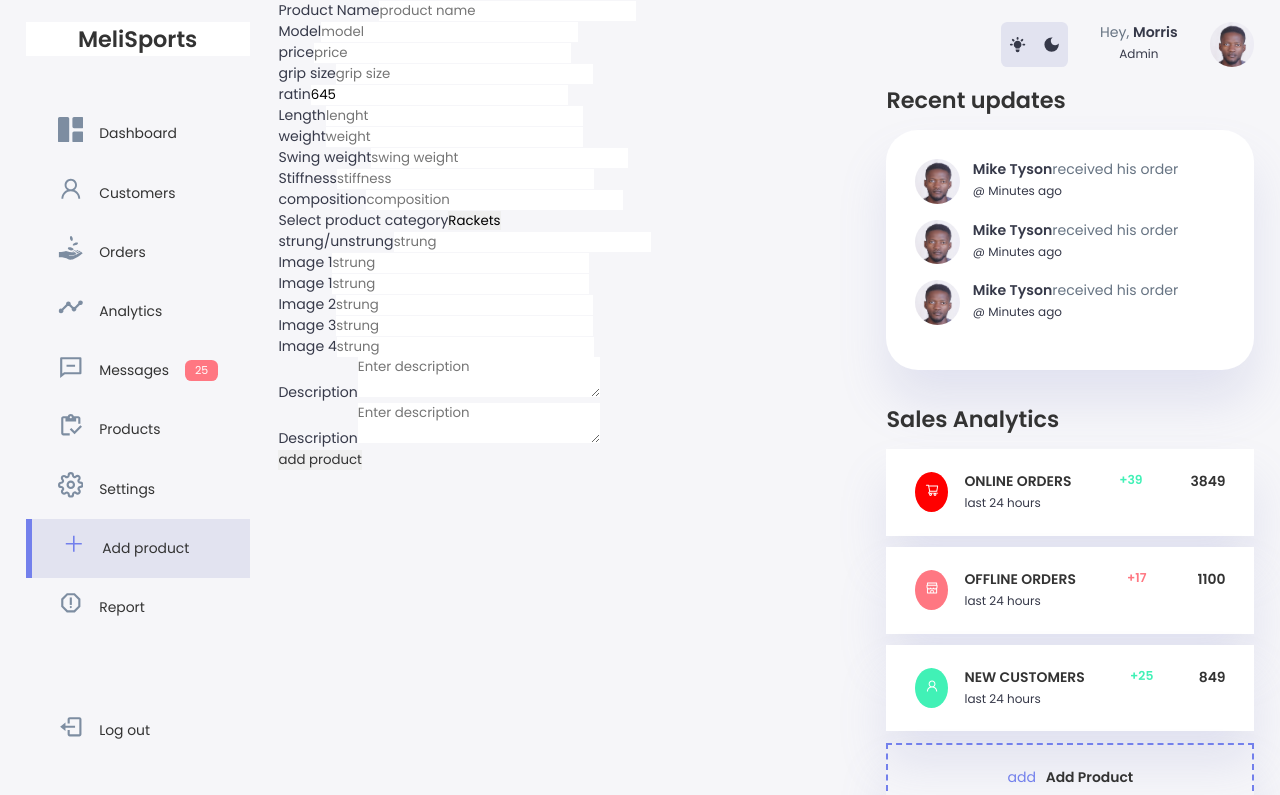
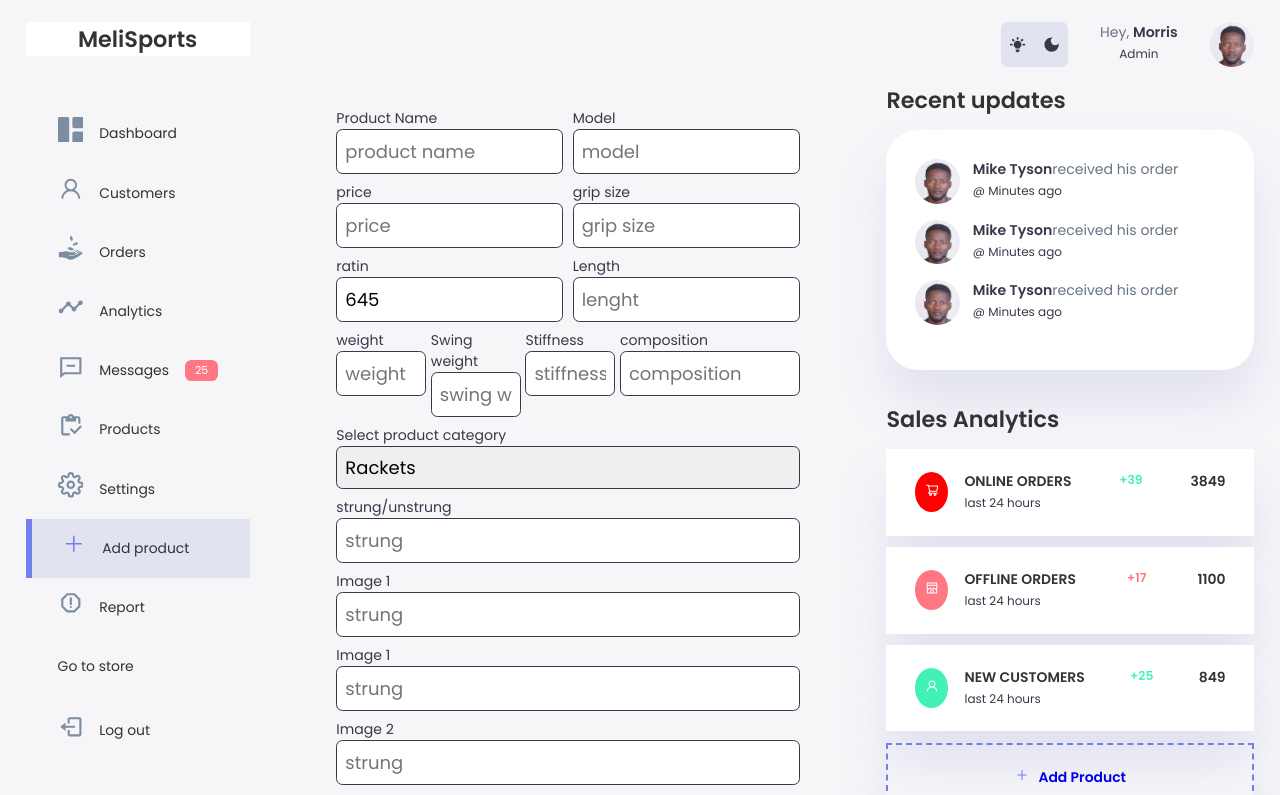
Before and after one commit to Emmykage/melisports-tennis, a React (Create React App) app: page /admin/addproduct in a window 1280 px wide. Shown: the top 795 px of the page. Built offline with nearby package versions, Linux system fonts and the light colour scheme.

Commit message:
create link to home page and back

```diff
--- a/src/App.js
+++ b/src/App.js
@@ -1,4 +1,4 @@
-import { useEffect } from 'react';
+import { useEffect, useState } from 'react';
 import { useDispatch, useSelector } from 'react-redux';
 import { Route, Routes } from 'react-router-dom';
 import './App.css';
@@ -19,17 +19,23 @@ import MainAdmin from './components/layouts/mainAdmin';
 import Main from './components/admin/dashBoard/Main';
 import Messages from './components/admin/messages/Messages';
 import Orders from './components/admin/orders/Orders';
-import Products from './components/products/Products';
 import Settings from './components/admin/settings/Settings';
 import Analytics from './components/admin/analytics/Analytics';
 import Customers from './components/admin/customers/Customers';
 import AddProduct from './components/admin/addproduct/AddProduct';
 import Reports from './components/admin/reports/Reports';
+import Products from './components/admin/products/Products';
+import AddCategory from './components/admin/addcategory/AddCategory';
 // import cartItems from './service/cartItems';
 // import Modal from './components/modal/Modal'
 
 function App() {
   const { cartItems } = useSelector((state) => state.cart);
+  const {setcategoryModal} = useSelector((state) => state.product_categories)
+  // const handleModal = () => {
+  //     setViewModal(!viewModal)
+  // }
+
   // const {isOpen} = useSelector((state) => state.modal)
   // console.log(isOpen)
   const dispatch = useDispatch();
@@ -40,6 +46,8 @@ function App() {
     <>
       {/* {isOpen && <Modal />} */}
       {/* <Nav /> */}
+
+
       <Routes>
         <Route path="/" element={<MainLayout><Home /></MainLayout>} />
         <Route path="/racquets" element={<MainLayout><ProductsPage /></MainLayout>} />
@@ -51,6 +59,7 @@ function App() {
         {/* <Route path='/admin/dashboard' element={<AdminHome><Main /></AdminHome> } /> */}
         <Route path="admin" >
           <Route path='dashboard' element={<AdminHome><Main /></AdminHome> } />
+          <Route path='' element={<AdminHome><Main /></AdminHome> } />
 
           <Route path='customers' element={<AdminHome><Customers /></AdminHome> } />
           <Route path='analytics' element={<AdminHome><Analytics/></AdminHome> } />
@@ -60,7 +69,7 @@ function App() {
           <Route path='settings' element={<MainAdmin><Settings /></MainAdmin> } />
           <Route path='addproduct' element={<MainAdmin><AddProduct /></MainAdmin> }/>
           <Route path='reports' element={<MainAdmin><Reports /></MainAdmin> }/>
-
+          <Route path='add_product_category' element={<MainAdmin><AddCategory/> </MainAdmin>} />
         </Route>
       </Routes>
 
--- a/src/components/admin/Right.jsx
+++ b/src/components/admin/Right.jsx
@@ -1,11 +1,15 @@
 import React, { useState } from 'react'
 import IMG from '../../assets/images/profile/878e146d-997e-4a24-8cff-16682ea47cd6.jpg'
-import {AiOutlineMenu, AiOutlineShoppingCart, AiOutlineShop, AiOutlineUser} from "react-icons/ai"
+import {AiOutlineMenu, AiOutlineShoppingCart, AiOutlineShop, AiOutlineUser, AiOutlinePlus} from "react-icons/ai"
 import {HiLightBulb} from "react-icons/hi"
 import {MdDarkMode} from "react-icons/md"
+import { NavLink } from 'react-router-dom'
+import { useDispatch } from 'react-redux'
+import { setModal } from '../../redux/modal/categoryModal'
 const Right = (props) => {
     const {handleMenu} = props
     // const iconstyle = {color: "black"}
+    const dispatch = useDispatch()
 
   return (
     <div className='right'>
@@ -115,8 +119,28 @@ const Right = (props) => {
             </div>
             <div className="item add-product">
                 <div>
-                    <span>add</span>
-                    <h3>Add Product</h3>
+                    <span>
+                        <AiOutlinePlus/>
+                    </span>
+                    <h3>
+                        <NavLink to="/admin/addproduct">
+                        Add Product
+                        </NavLink></h3>
+                </div>
+            </div>
+            <div className="item add-product">
+                <div>
+                    <span>
+                        <AiOutlinePlus/>
+                    </span>
+                    <h3>
+                        {/* <a onClick={()=> dispatch(setModal())}> */}
+                        <NavLink to="/admin/add_product_category">
+                        Add category
+
+                        </NavLink>
+                        {/* </a> */}
+                        </h3>
                 </div>
             </div>
         </div>
--- a/src/components/admin/SideNav.jsx
+++ b/src/components/admin/SideNav.jsx
@@ -103,8 +103,13 @@ const SideNav = (props) => {
             <span> <MdOutlineReport/></span>
             <h3>Report</h3>
           </NavLink>
-        {/* </div> */}
-        {/* <div className='side-bar'> */}
+
+          <NavLink to='/'
+          className={({isActive}) => (isActive ? activeLink : normalLink)}
+          >
+
+            <h3>Go to store</h3>
+          </NavLink>
           <NavLink to='/admin/log-out'
           className={({isActive}) => (isActive ? activeLink : normalLink)}
           >
--- /dev/null
+++ b/src/components/admin/addcategory/AddCategory.jsx
@@ -0,0 +1,67 @@
+import React, { useState } from 'react'
+// import { useDispatch, useSelector } from 'react-redux'
+// import { setModal } from '../../../redux/modal/categoryModal'
+
+const AddCategory = () => {
+    // const toggleModal = useSelector((state) => state.product_categories.toggleModal)
+    // const dispatch = useDispatch();
+//    const handleModal = () => {
+//     dispatch(setModal())
+//    }
+  return (
+    <div className={"category-modal modal-display admin" }>
+        <div className='category-div'>
+            <div className='close'>
+            {/* <span className='close-icon' onClick={handleModal}>X</span> */}
+            </div>
+
+        <form>
+                <div className='form-row'>
+                    <div className='input-half'>
+                        <label htmlFor=""> Category Name
+                            <input  type="text" placeholder="product name"/>
+                        </label>
+                    </div>
+
+
+
+                </div>
+
+
+                <div className="form-row">
+                    <div >
+                        <label htmlFor="">
+                            Description
+                            <textarea></textarea>
+                          </label>
+                    </div>
+
+                </div>
+
+
+
+
+
+
+
+
+                <div>
+                    <label htmlFor="">
+                        strung/unstrung
+
+                    <input type="text"  placeholder="strung"/>
+                    </label>
+                </div>
+
+                <button>
+                    add product
+                </button>
+            </form>
+
+        </div>
+
+    </div>
+  )
+}
+
+export default AddCategory
--- a/src/components/admin/addproduct/AddProduct.jsx
+++ b/src/components/admin/addproduct/AddProduct.jsx
@@ -2,7 +2,7 @@ import React from 'react'
 
 const AddProduct = () => {
   return (
-    <div className='product-form'>
+    <div className='product-form admin'>
 
             <form>
                 <div className='form-row'>
--- a/src/components/admin/adminstyle.css
+++ b/src/components/admin/adminstyle.css
@@ -121,6 +121,53 @@ aside .top{
     justify-content: space-between;
     margin-top: 1.4rem;
 }
+.product-form{
+    margin:100px auto;
+    width: 80%;
+}
+.product-form form .form-row {
+    display: flex;
+    justify-content: space-between;
+    gap: 1%;
+}
+.product-form form .input-half{
+    flex-basis: 49%;
+    width: 100%;
+
+}
+.text-form-container{
+    width: 100%;
+}
+textarea{
+    width: 100%;
+    padding: 1rem;
+    border-radius: var(--border-radius-1);
+    border: 1px solid var(--color-dark);
+}
+form input, select{
+    width: 100%;
+    padding: 8px ;
+    font-size: 18px;
+    border: 1px solid var(--color-dark);
+    outline: #111e88;
+    border-radius: var(--border-radius-1);
+}
+form input:hover{
+    box-shadow: 0px 0px 4px rgba(0, 0, 0, 0.6);
+}
+form > div{
+margin: 8px 0;
+}
+
+.admin form button{
+    width: 100%;
+    font-weight: 600;
+    font-size: 1rem;
+    padding: 8px;
+    background: var(--color-primary);
+    color: var(--color-white);
+    border-radius: var(--border-radius-2);
+}
 aside .logo{
     display: flex;
     gap: 0.8rem;
@@ -134,7 +181,6 @@ aside .log img{
 }
 
 aside .side-bar{
-    /* background-color: rgb(175, 49, 49); */
     display: flex;
     flex-direction: column;
     height: 86vh;
@@ -192,8 +238,37 @@ aside .side-bar .message-count {
     border-radius: var(--border-radius-1);
 }
 main{
-    /* background-color: #677483; */
     margin-top: 1.4rem;
+}
+.category-modal{
+    margin:100px auto;
+    width: 100%;
+
+
+}
+
+.category-div .close{
+    text-align: right;
+    width: 100%;
+
+}
+.category-div form{
+    width: 70%;
+    margin: auto;
+
+}
+.category-div .close-icon{
+   font-size: 29px;
+   font-weight: bolder;
+
+}
+.category-div{
+    width: 80%;
+    background: white;
+    padding: 20px;
+    margin: auto;
+
+    z-index: 5;
 }
 main h3, main h1{
     color: #363949;
@@ -302,7 +377,6 @@ main .recent-orders h2{
     margin-bottom: 0.8rem;
 }
 main .recent-orders table{
-    /* background: var(--color-white); */
     background-color: #363949;
     width: 100%;
     border-radius: var(--card-border-radius);
@@ -336,7 +410,6 @@ main .recent-orders a{
     display: flex;
     justify-content: flex-end;
     gap: 2rem;
-    /* background-color: grey; */
 }
 .right .top button{
     display: none;
@@ -400,11 +473,7 @@ main .recent-orders a{
     color: black;
     font-weight: 700;
     font-size: 2.3rem;
-    /* background-color: black; */
 }
-/* span{
-    color: black;
-} */
 
 /* ====================SAALE ANALYTIICS========================= */
 .right .sales-analytics{
--- a/src/components/nav/Nav.jsx
+++ b/src/components/nav/Nav.jsx
@@ -149,6 +149,12 @@ setOpenNav(!openNav)
                   </ul>
                 </div>
               </li>
+              <li  className="nav-item">
+                <NavLink to="/admin">
+                  go to admin
+
+                </NavLink>
+              </li>
 
             </ul>
             <div className='cart'>
--- a/src/pages/admin-page/AdminHome.jsx
+++ b/src/pages/admin-page/AdminHome.jsx
@@ -13,7 +13,6 @@ const AdminHome = ({children}) => {
   return (
     <div className='admin-container'>
     <SideNav showMenu={showMenu} handleMenu={handleMenu}/>
-    {/* <Main/> */}
     {children}
     <Right handleMenu={handleMenu}/>
     </div>
--- a/src/redux/configureStore.js
+++ b/src/redux/configureStore.js
@@ -7,13 +7,15 @@ import productReducer from './products/product';
 import cartReducer from './cart/cart';
 import productSlice from "./product/product"
 import modalSlice from './modal/modal';
+import categogryModal from './modal/categoryModal';
 
 const rootReducer = combineReducers({
   cart: cartReducer,
   modal: modalSlice,
   categories: categoryReducer,
   products: productReducer,
-  product: productSlice
+  product: productSlice,
+  product_categories: categogryModal
 
 });
 
--- /dev/null
+++ b/src/redux/modal/categoryModal.js
@@ -0,0 +1,17 @@
+import {createSlice} from '@reduxjs/toolkit'
+const initialState = {
+    toggleModal: false
+}
+const catModalSlice = createSlice({
+    name: "modal",
+    initialState,
+    reducers: {
+        setModal: (state) => ({
+            ...state,
+            toggleModal: !state.toggleModal
+        })
+    }
+})
+
+export const {setModal} = catModalSlice.actions;
+export default catModalSlice.reducer;
```
